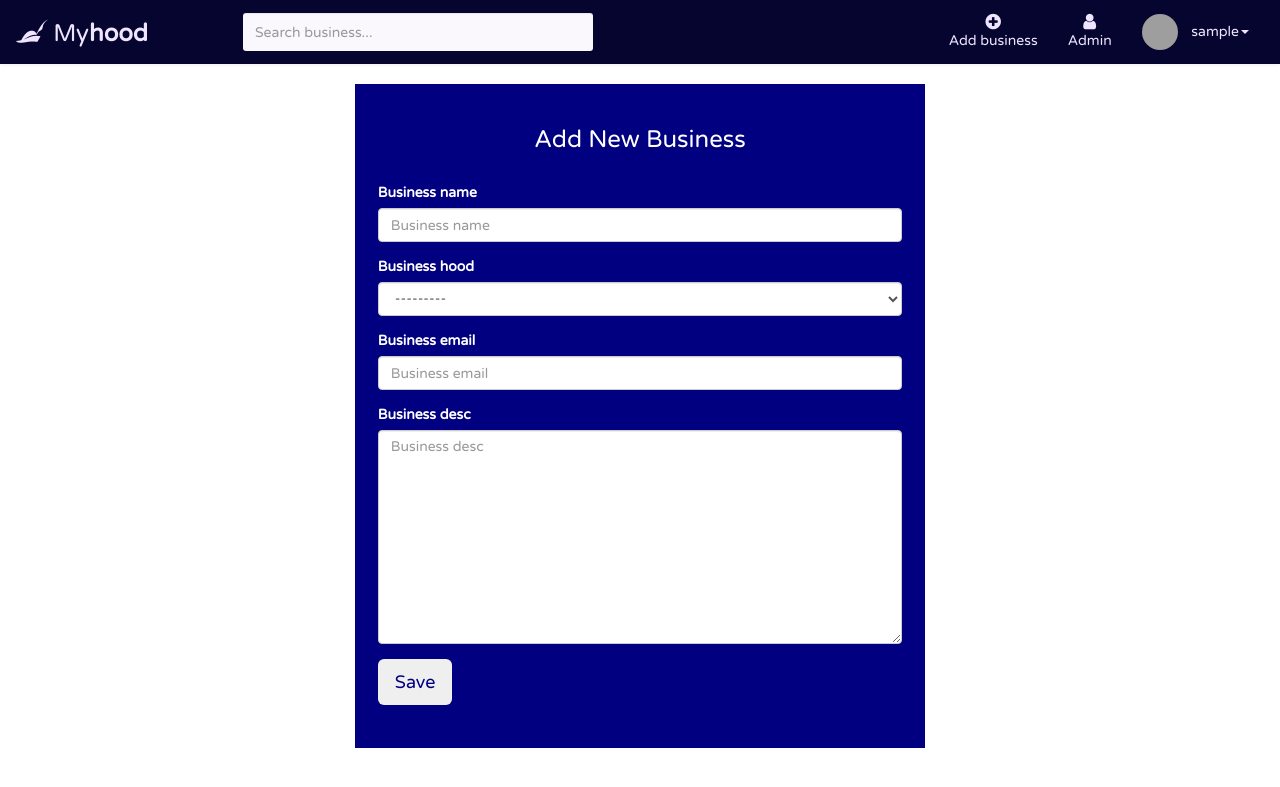
After one commit to jLuseno161/Neighborhood-Watch, a Django app: page /new_business/ in a window 1280 px wide. The commit adds this page. Shown: the top 787 px of the page. Run offline with Django 3.2, Linux system fonts and the light colour scheme; the visitor is signed in with stand-in values (Sample User, id 1); data that the repository does not hold is empty; some libraries are stand-ins or nearby versions; grey boxes are pictures that could not be loaded.

Commit message:
update create new business

```diff
--- a/hood/admin.py
+++ b/hood/admin.py
@@ -1,8 +1,8 @@
-from hood.models import Neighbourhood, Post, Profile
+from hood.models import Business, Neighbourhood, Post, Profile
 from django.contrib import admin
 
 # Register your models here.
 admin.site.register(Neighbourhood)
 admin.site.register(Profile)
-# admin.site.register(Business)
+admin.site.register(Business)
 admin.site.register(Post)
--- a/hood/forms.py
+++ b/hood/forms.py
@@ -1,4 +1,4 @@
-from hood.models import Neighbourhood, Post, Profile
+from hood.models import Business, Neighbourhood, Post, Profile
 from django.contrib.auth.models import User
 from django import forms
 from django.contrib.auth.forms import UserCreationForm
@@ -33,3 +33,8 @@ class NewHoodForm(forms.ModelForm):
     class Meta:
         model = Neighbourhood
         exclude = ('admin',)
+
+class NewBusinessForm(forms.ModelForm):
+    class Meta:
+        model = Business
+        exclude = ('user',)
--- a/hood/models.py
+++ b/hood/models.py
@@ -75,7 +75,7 @@ class Business(models.Model):
 
     def __str__(self):
         # return self.business_name
-        return f'{self.name} business'
+        return f'{self.business_name} business'
 
     def save_business(self):
         self.save()
@@ -84,7 +84,7 @@ class Business(models.Model):
         self.delete()
 
     @classmethod
-    def find_business(cls, business_id):
+    def get_business(cls, business_id):
         business = cls.objects.get(id=business_id)
         return business
 
--- a/hood/templates/navbar.html
+++ b/hood/templates/navbar.html
@@ -270,7 +270,7 @@
                 </div>
             </form>
             <ul class="nav navbar-nav navbar-right">
-                <li><a href="/"><i class="fa fa-plus-circle"></i><span>Add business</span></a></li>
+                <li><a href="{%url 'new_business'%}"><i class="fa fa-plus-circle"></i><span>Add business</span></a></li>
                 <li><a href="/admin"><i class="fa fa-user"></i><span>Admin</span></a></li>
                 <li class="dropdown">
                     <a href="#" data-toggle="dropdown" class="dropdown-toggle user-action">
--- /dev/null
+++ b/hood/templates/new_business.html
@@ -0,0 +1,21 @@
+{% extends 'base.html' %}
+{% load bootstrap3 %}
+{%block content%}
+<div>
+    <div class="container">
+        <div class="col-md-3"></div>
+        <div class="col-sm-12 col-lg-6 m-auto card" style="background-color: navy; padding: 2%;">
+            <h3 class="text-center" style="color:white;">Add New Business</h3>
+
+            <form action="" method="post" enctype="multipart/form-data" style="color:white">
+                <br>
+                {%csrf_token%}
+
+                {% bootstrap_form form%}
+                <input type="submit" class="btn default-color btn-lg btn-center" style="color:navy" value="Save">
+                <br><br>
+            </form>
+        </div>
+        <div class="col-md-3"></div>    </div>
+</div>
+{% endblock %}
--- a/hood/urls.py
+++ b/hood/urls.py
@@ -10,6 +10,8 @@ urlpatterns = [
     path('joinhood/<id>', views.joinhood, name='joinhood'),
     path('update/<id>', views.update_profile, name='update_profile'),
     path('hood_info/(?P<id>\d+)', views.view_hood, name='view_hood'),
+    path('new_business/', views.new_business, name='new_business'),
+
 ]
 if settings.DEBUG:
     urlpatterns+= static(settings.MEDIA_URL, document_root = settings.MEDIA_ROOT)
--- a/hood/views.py
+++ b/hood/views.py
@@ -1,6 +1,6 @@
-from hood.models import Post, Profile, Neighbourhood
+from hood.models import Business, Post, Profile, Neighbourhood
 from django.contrib.auth.models import User
-from hood.forms import NewHoodForm, SignUpForm, UpdateProfileForm, UpdateUserForm
+from hood.forms import NewBusinessForm, NewHoodForm, SignUpForm, UpdateProfileForm, UpdateUserForm
 from django.http.response import HttpResponse, HttpResponseRedirect
 from django.shortcuts import render
 from django.shortcuts import get_object_or_404, render, redirect
@@ -66,7 +66,32 @@ def joinhood(request, id):
 @login_required(login_url='/accounts/login')
 def view_hood(request, id):
     hood = Neighbourhood.objects.get(id=id)
+    biz = Business.business_by_id(id=id)
+
+    # biz_available = None
+    # if biz is None:
+    #     biz_available = False
+    # else:
+    #     biz_available = True
+
     current_user = request.user
     return render(request, 'view_hood.html',  {
-        'hood': hood,
+        'hood': hood,'business':biz,
     })
+
+@login_required(login_url='/accounts/login/')
+def new_business(request):
+    current_user = request.user
+    if request.method == 'POST':
+        form = NewBusinessForm(request.POST, request.FILES)
+        if form.is_valid():
+            biz = form.save(commit=False)
+            biz.user = current_user
+
+            biz.save()
+
+        return redirect('index')
+
+    else:
+        form = NewBusinessForm()
+    return render(request, 'new_business.html', {"form": form})
```
Also changed, not shown: hood/templates/view_hood.html (+16 -1 lines).
